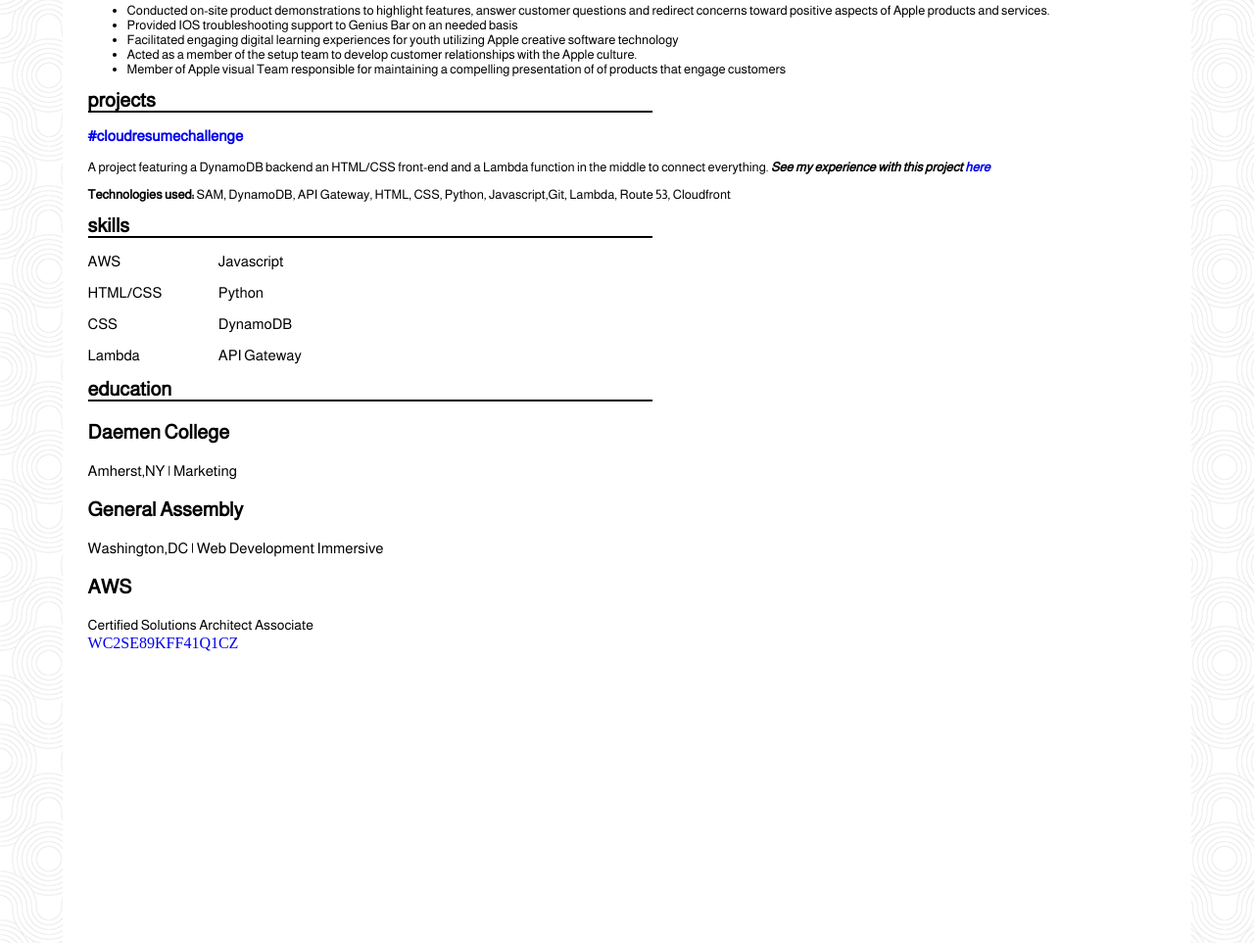
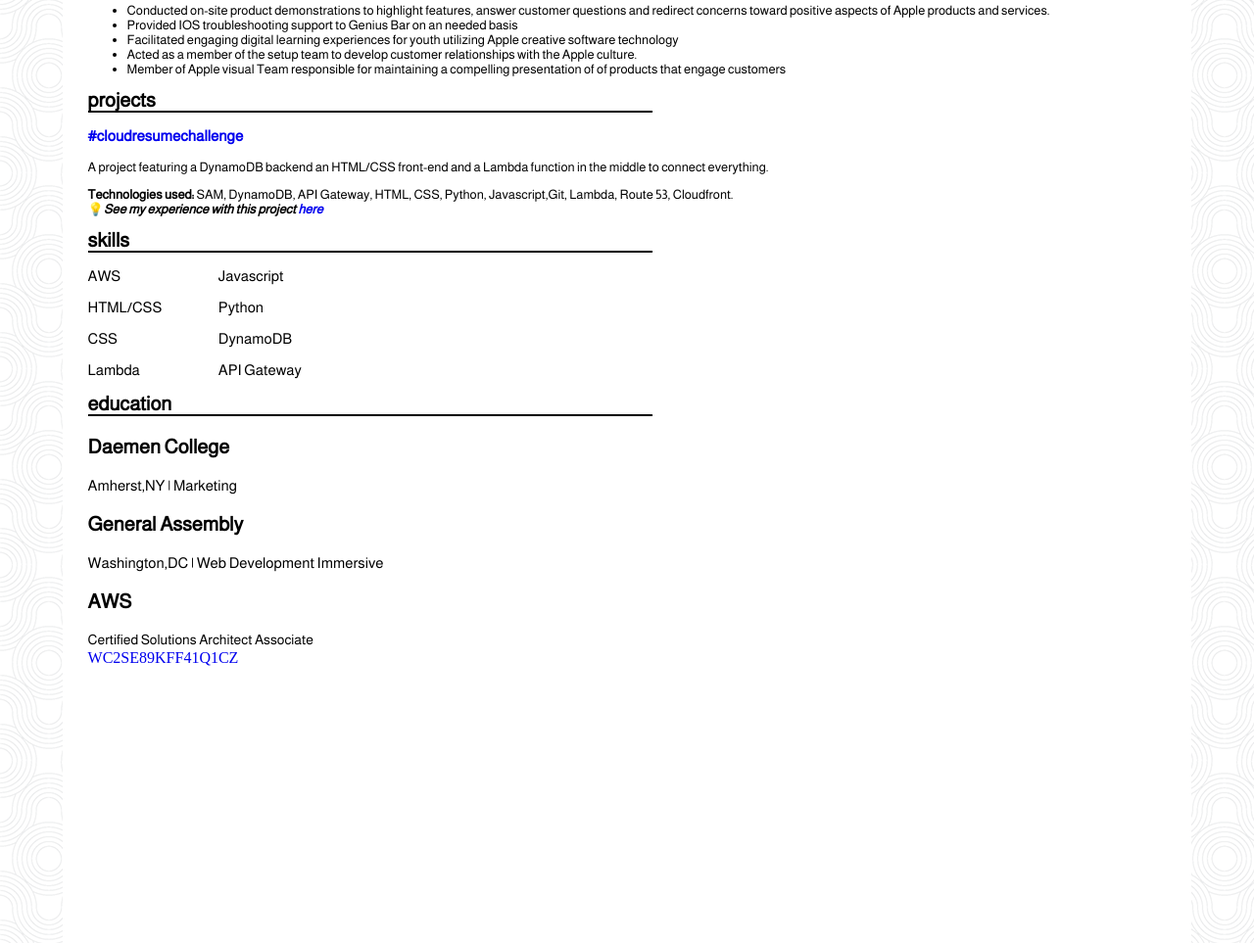
Before and after one commit to KevCole/CR-challege, a website: page dist/index.html in a window 1280 px wide. Shown: the part 1023-1986 px from the top of the page at 98% size. Drawn offline with nearby package versions, Linux system fonts and the light colour scheme; no server answers.

Commit message:
added light bulb emoji

```diff
--- a/dist/index.html
+++ b/dist/index.html
@@ -172,11 +172,11 @@
                         <h3> <a href="https://github.com/KevCole/CR-challenge" target="_blank">#cloudresumechallenge</a> </h3>
                         <p>
                             A project featuring a DynamoDB backend an HTML/CSS front-end and a Lambda function in the
-                            middle to connect everything. <strong><em>See my experience with this project <a href="https://dev.to/kevcole/views-from-serverless-4bhj" target="_blank">here</a></em></strong>
+                            middle to connect everything.
                         </p>
                         <p>
                             <strong>Technologies used:</strong>
-                            SAM, DynamoDB, API Gateway, HTML, CSS, Python, Javascript,Git, Lambda, Route 53, Cloudfront
+                            SAM, DynamoDB, API Gateway, HTML, CSS, Python, Javascript,Git, Lambda, Route 53, Cloudfront.<br>&#128161;<strong><em>See my experience with this project <a href="https://dev.to/kevcole/views-from-serverless-4bhj" target="_blank">here</a></em></strong>
                         </p>
 
                     </div>
```
